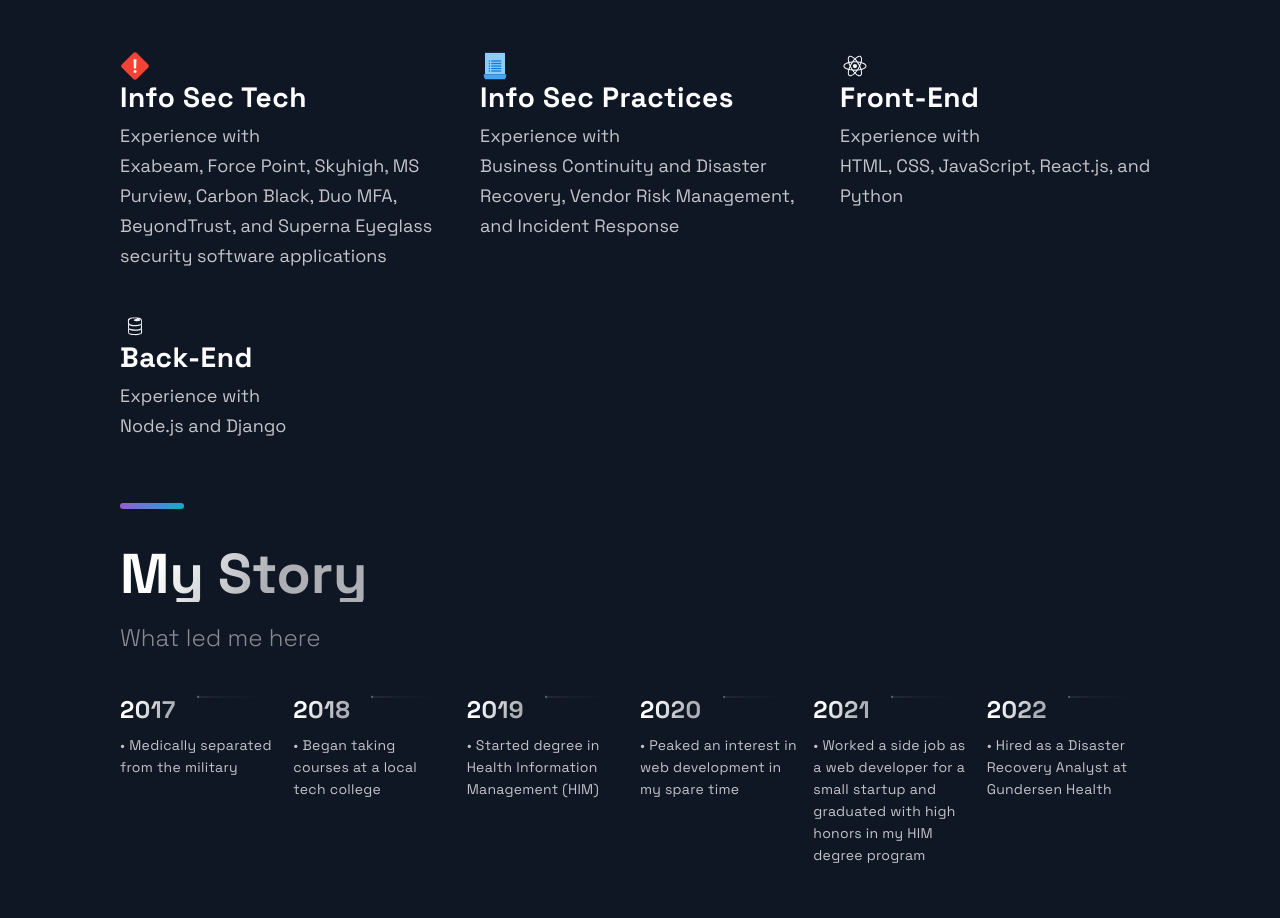
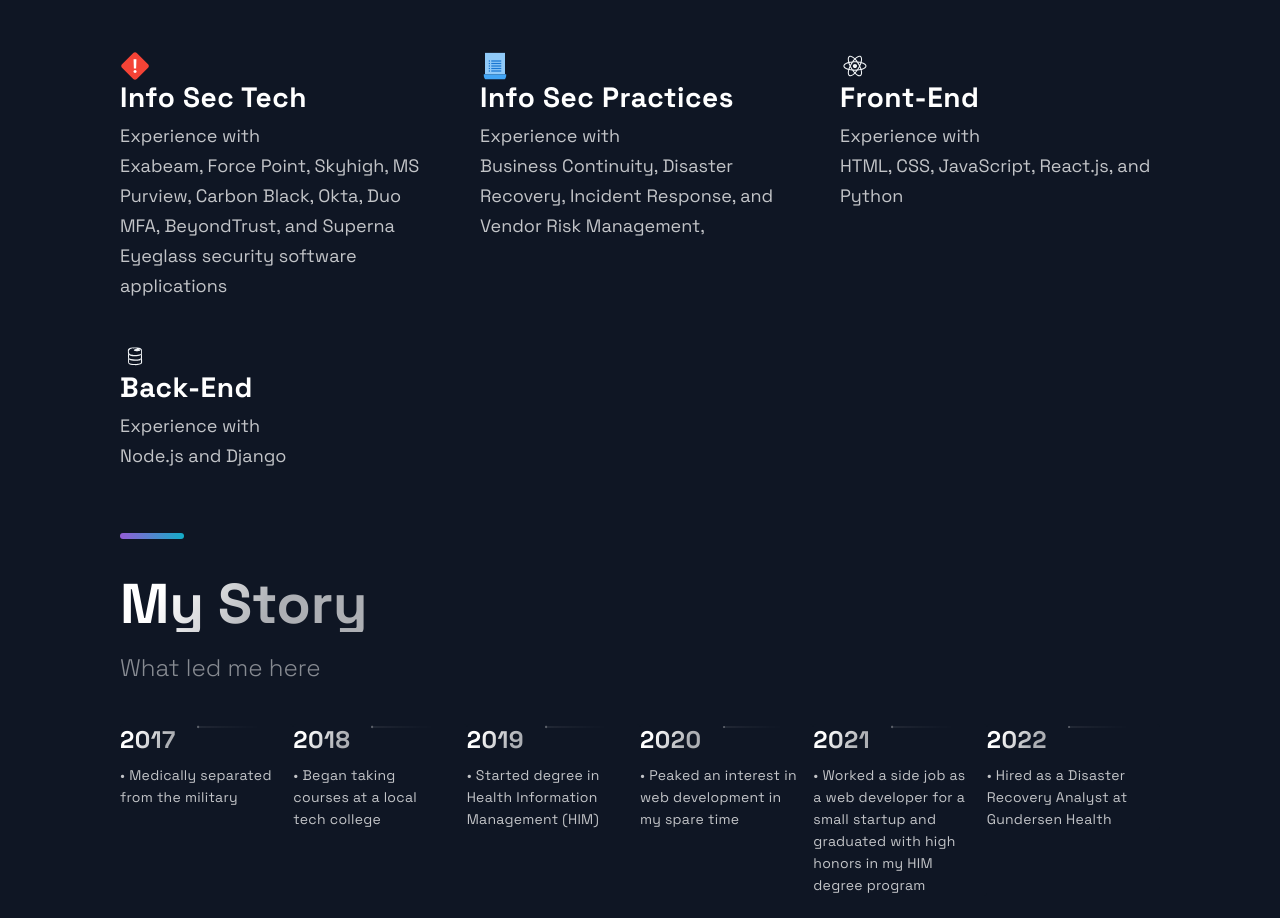
Before and after one commit to travisengh/travisengh.github.io, a Next.js app: page / in a window 1280 px wide. Shown: the part 1460-2378 px from the top of the page. Built offline with nearby package versions, Linux system fonts and the light colour scheme.

Commit message:
Update expertise

```diff
--- a/src/components/Technologies/Technologies.js
+++ b/src/components/Technologies/Technologies.js
@@ -21,7 +21,7 @@
           <ListParagraph>
             Experience with<br />
             Exabeam, Force Point, Skyhigh, MS Purview,
-            Carbon Black, Duo MFA, BeyondTrust, and
+            Carbon Black, Okta, Duo MFA, BeyondTrust, and
             Superna Eyeglass security software applications
           </ListParagraph>
         </ListContainer>
@@ -32,7 +32,7 @@
           <ListTitle>Info Sec Practices</ListTitle>
           <ListParagraph>
             Experience with<br />
-            Business Continuity and Disaster Recovery, Vendor Risk Management, and Incident Response
+            Business Continuity, Disaster Recovery, Incident Response, and Vendor Risk Management,
           </ListParagraph>
         </ListContainer>
       </ListItem>
```
